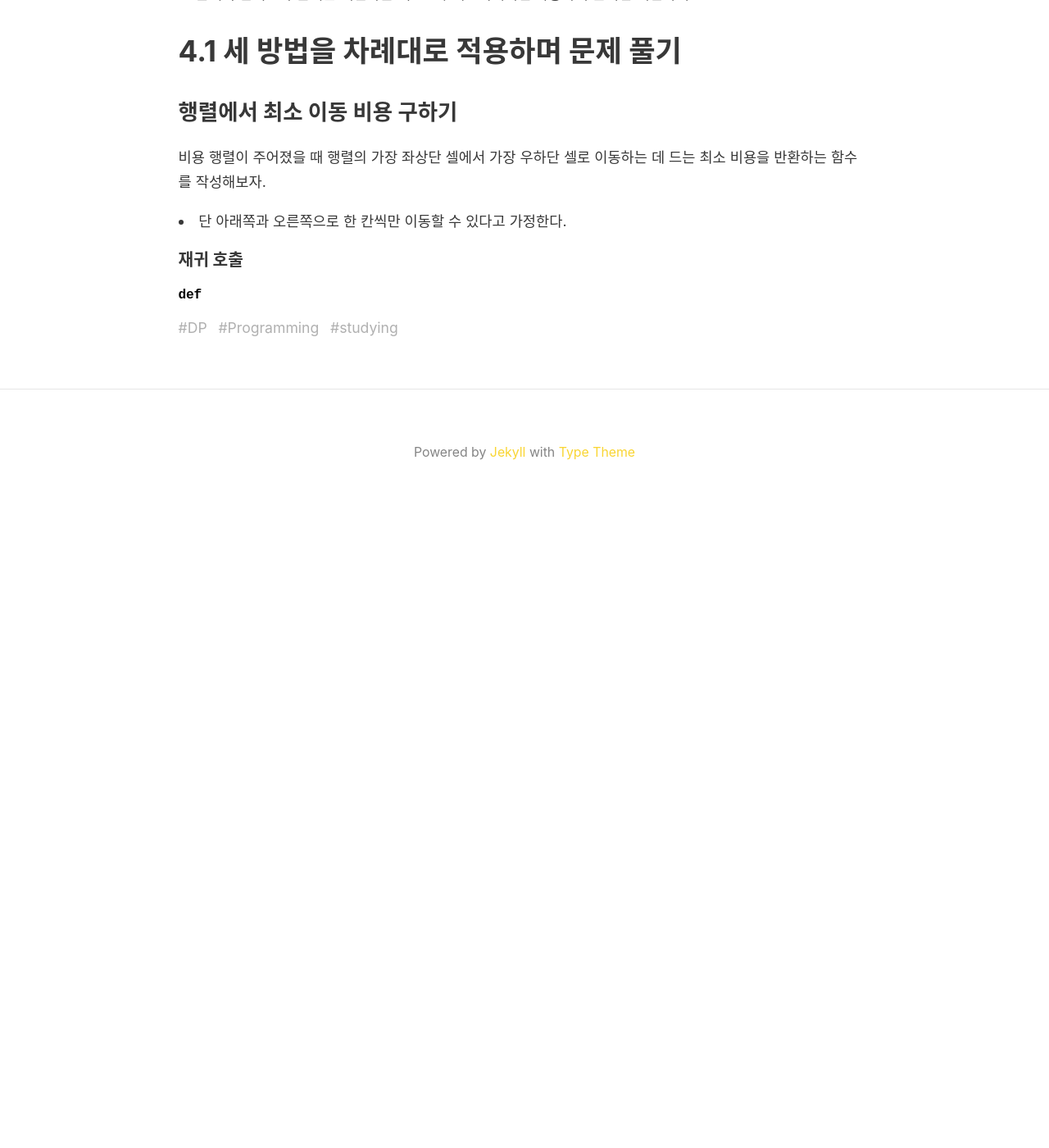
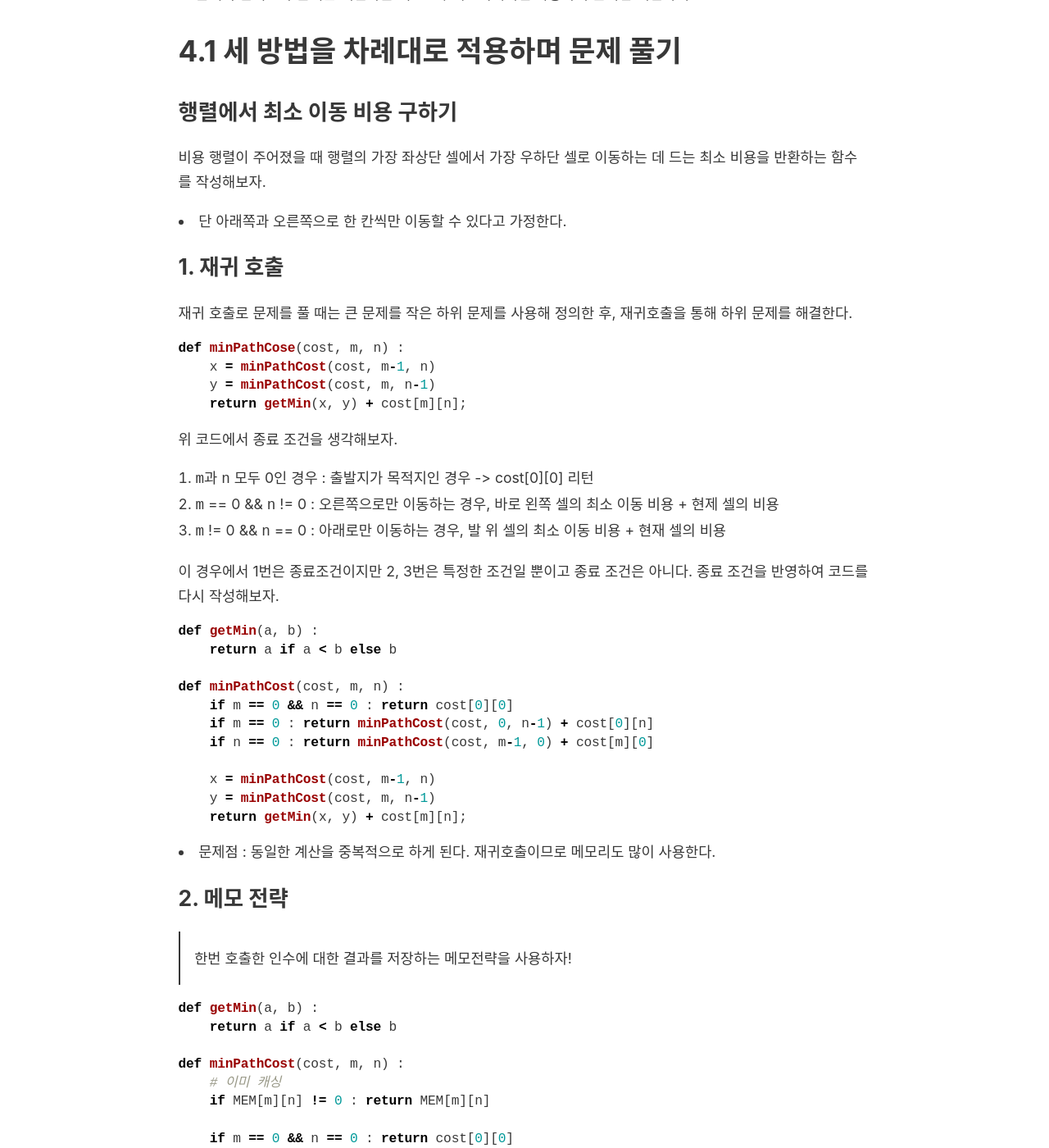
Before and after one commit to sbyeol3/github.io, a Jekyll site: the page built from _posts/2020-09-14-dp4.md, in a window 1280 px wide and 1400 px high, scrolled down 537 px. Shown: the whole window at 82% size. Built offline with Jekyll 4.4.1, drawn with Linux system fonts in a browser that asks for light colours; nearby versions of some CDN libraries; before the commit the page ends 1167 px from its top, so only the background shows below that; some of the changed text lies outside the part shown.

Commit message:
ADD : DP 4

````diff
--- a/_posts/2020-09-14-dp4.md
+++ b/_posts/2020-09-14-dp4.md
@@ -17,8 +17,99 @@ date: 2020-09-14
 비용 행렬이 주어졌을 때 행렬의 가장 좌상단 셀에서 가장 우하단 셀로 이동하는 데 드는 최소 비용을 반환하는 함수를 작성해보자.
 - 단 아래쪽과 오른쪽으로 한 칸씩만 이동할 수 있다고 가정한다.
 
-#### 재귀 호출
+### 1. 재귀 호출
+재귀 호출로 문제를 풀 때는 큰 문제를 작은 하위 문제를 사용해 정의한 후, 재귀호출을 통해 하위 문제를 해결한다.
 
 ```python
-def
+def minPathCose(cost, m, n) :
+    x = minPathCost(cost, m-1, n)
+    y = minPathCost(cost, m, n-1)
+    return getMin(x, y) + cost[m][n];
 ```
+
+위 코드에서 종료 조건을 생각해보자.
+1. `m`과 `n` 모두 0인 경우 : 출발지가 목적지인 경우 -> cost[0][0] 리턴
+2. `m` == 0 && `n` != 0 : 오른쪽으로만 이동하는 경우, 바로 왼쪽 셀의 최소 이동 비용 + 현제 셀의 비용
+3. `m` != 0 && `n` == 0 : 아래로만 이동하는 경우, 발 위 셀의 최소 이동 비용 + 현재 셀의 비용
+
+이 경우에서 1번은 종료조건이지만 2, 3번은 특정한 조건일 뿐이고 종료 조건은 아니다.
+종료 조건을 반영하여 코드를 다시 작성해보자.
+
+```python
+def getMin(a, b) :
+    return a if a < b else b
+
+def minPathCost(cost, m, n) :
+    if m == 0 && n == 0 : return cost[0][0]
+    if m == 0 : return minPathCost(cost, 0, n-1) + cost[0][n]
+    if n == 0 : return minPathCost(cost, m-1, 0) + cost[m][0]
+
+    x = minPathCost(cost, m-1, n)
+    y = minPathCost(cost, m, n-1)
+    return getMin(x, y) + cost[m][n];
+```
+
+- 문제점 : 동일한 계산을 중복적으로 하게 된다. 재귀호출이므로 메모리도 많이 사용한다.
+
+### 2. 메모 전략
+> 한번 호출한 인수에 대한 결과를 저장하는 메모전략을 사용하자!
+
+```python
+def getMin(a, b) :
+    return a if a < b else b
+
+def minPathCost(cost, m, n) :
+    # 이미 캐싱
+    if MEM[m][n] != 0 : return MEM[m][n]
+
+    if m == 0 && n == 0 : return cost[0][0]
+    elif m == 0 : return minPathCost(cost, 0, n-1) + cost[0][n]
+    elif n == 0 : return minPathCost(cost, m-1, 0) + cost[m][0]
+    else :
+        x = minPathCost(cost, m-1, n)
+        y = minPathCost(cost, m, n-1)
+        MEM[m][n] = getMin(x, y) + cost[m][n]
+
+    return MEM[m][n]
+```
+
+- 재귀 호출은 존재하지만 한번 계산한 하위 문제는 다시 계산하지 않는다.
+
+### 3. 상향식 다이내믹 프로그래밍
+```python
+def getMin(a, b) :
+    return a if a < b else b
+
+def minPathCost(cost, m, n) :
+    # 이미 캐싱
+    MEM[0][0] = cose[0][0]
+
+    for j in range (1, N) :
+        MEM[0][j] = MEM[0][j-1] + cost[0][j]
+
+    for i in range (1, N) :
+        MEM[i][0] = MEM[i-1][0] + cost[i][0]
+
+    for i in range(1, M):
+        for j in range(1, N) :
+            MEM[i][j] = getMin(MEM[i-1][j], MEM[i][j-1]) + cost[i][j];
+
+    return MEM[M-1][N-1];
+```
+
+## 4.2 다이내믹 프로그래밍을 사용한 문제 해결
+
+### DP의 적용 여부를 가장 확실하게 확인하는 방법
+1. 문제가 최적의 하위구조를 가지고 있는가?
+2. 하위 문제를 반복해서 계산하고 있는가?
+
+> 어떤 값을 최적화, 최대화, 최소화하거나 경우의 수를 찾는 문제가 최적의 하위 구조를 갖고 있을 때 고려해보자!
+
+### DP로 문제 풀기! 🧘‍♂️
+1. DP를 적용할 수 있는 경우인지 확인한다.
+2. 점화식 또는 재귀 과정을 정의한다.
+    - 문제를 하위 문제를 사용하여 하향식으로 정의 : 시간복잡도는 고려하지 않음
+    - 기본 케이스에 대한 답을 정의
+    - 종료 조건 추가
+3. (선택적) 메모 전략 시도 : 하위 문제의 해답을 캐싱한 후 같은 문제를 풀 때 저장된 값 사용
+4. 상향식으로 문제 풀이 도전 : 재귀 호출을 제거하고 기본 케이스에서 출발하는 진행 방향으로 재정의, 필요한 값들만 캐싱
````
